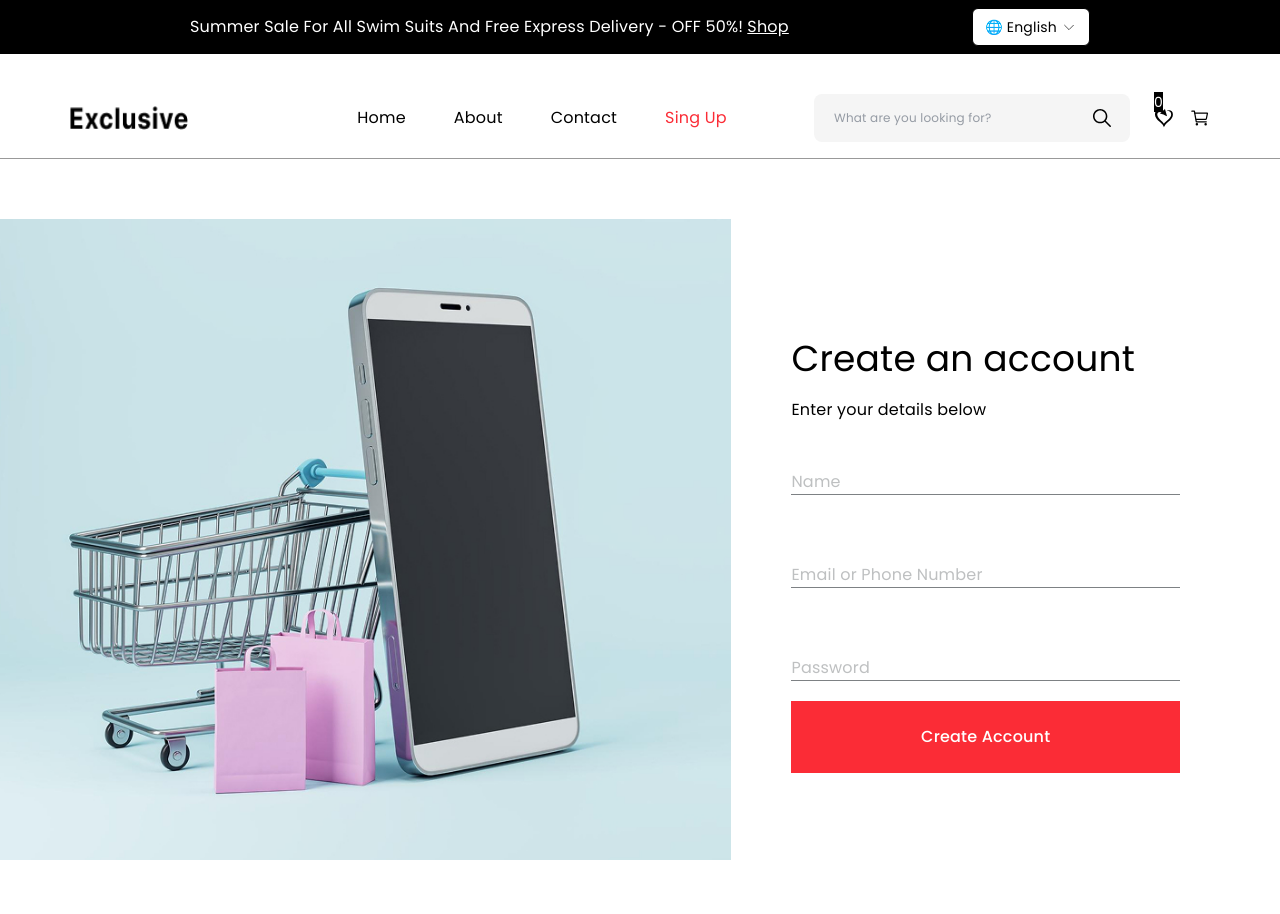
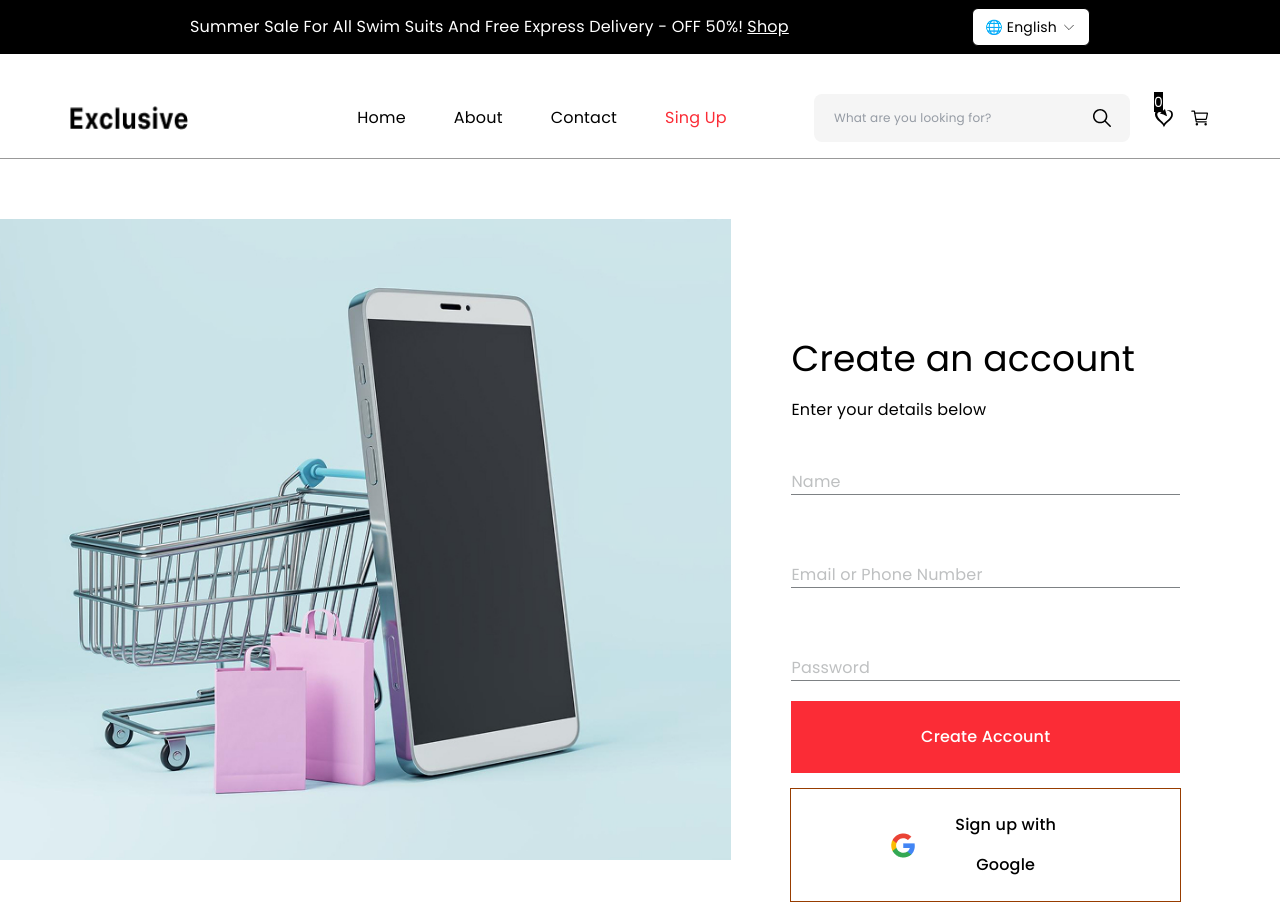
Before and after one commit to raktim98-cloud/Exclusive, a React (Vite) app: page /singup in a window 1280 px wide. Shown: the top 914 px of the page. Built offline with nearby package versions, Linux system fonts and the light colour scheme.

Commit message:
add something

```diff
--- /dev/null
+++ b/src/Components/OutlineButton.jsx
@@ -0,0 +1,13 @@
+
+import React from 'react'
+
+
+function OutlineButton({TagName,children,className="",type="button",...props}) {
+  return (
+    <TagName className={`bg-transparent outline outline-amber-800 px-25 py-4 text-[16px] mt-4 font-medium leading-10 flex items-center justify-center gap-4 ${className}`} type={type}{...props}>
+        {children}
+    </TagName>
+  )
+}
+
+export default OutlineButton
--- a/src/Pages/Signup.jsx
+++ b/src/Pages/Signup.jsx
@@ -2,6 +2,7 @@ import { useState } from "react";
 import Button from "../Components/Button";
 import Input from "../Components/Input";
 import { useUser } from "../context/UserContext";
+import OutlineButton from "../Components/OutlineButton";
 
 function Signup() {
   const {currentUser,addUser} = useUser();
@@ -18,6 +19,8 @@ function Signup() {
     console.log(currentUser);
 
   }
+
+
   return (
     <section>
       <div className="grid grid-cols-[4fr_3fr] py-15 ">
@@ -35,10 +38,14 @@ function Signup() {
           <p className="text-[16px] leading-[24px] text-black">
             Enter your details below
           </p>
-          <Input onChange={(e)=> setNewUser({...newUser, [e.target.name]: e.target.value})} value={newUser.name} type="text" placeholder="Name" name="name" />
+          <Input onChange={(e)=> vales()} valus={newUser.name} value={newUser.name} type="text" placeholder="Name" name="name" />
           <Input onChange={(e)=> setNewUser({...newUser, [e.target.name]: e.target.value})} value={newUser.email} type="email" placeholder="Email or Phone Number" name="email" />
           <Input onChange={(e)=> setNewUser({...newUser, [e.target.name]: e.target.value})} value={newUser.password} type="password" placeholder="Password" name="password" />
           <Button onClick={handelSignUp} type="submit" TagName={"button"} className={`text-white`}>Create Account</Button>
+          <OutlineButton onClick={handelSignUp} type="submit" TagName={"button"}>
+            <img src="/google_icon.png" alt="google_icon" />
+            Sign up with Google
+            </OutlineButton>
         </form>
       </div>
     </section>
```
